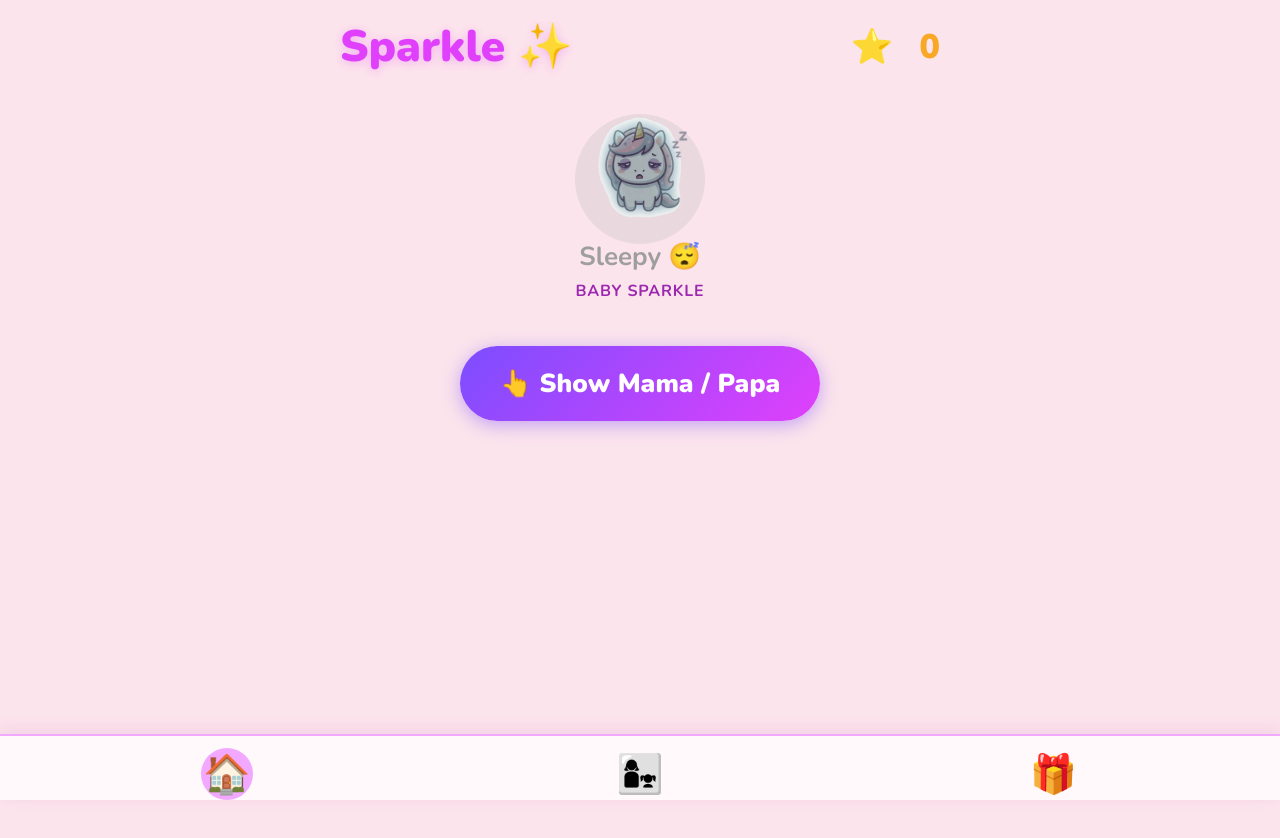
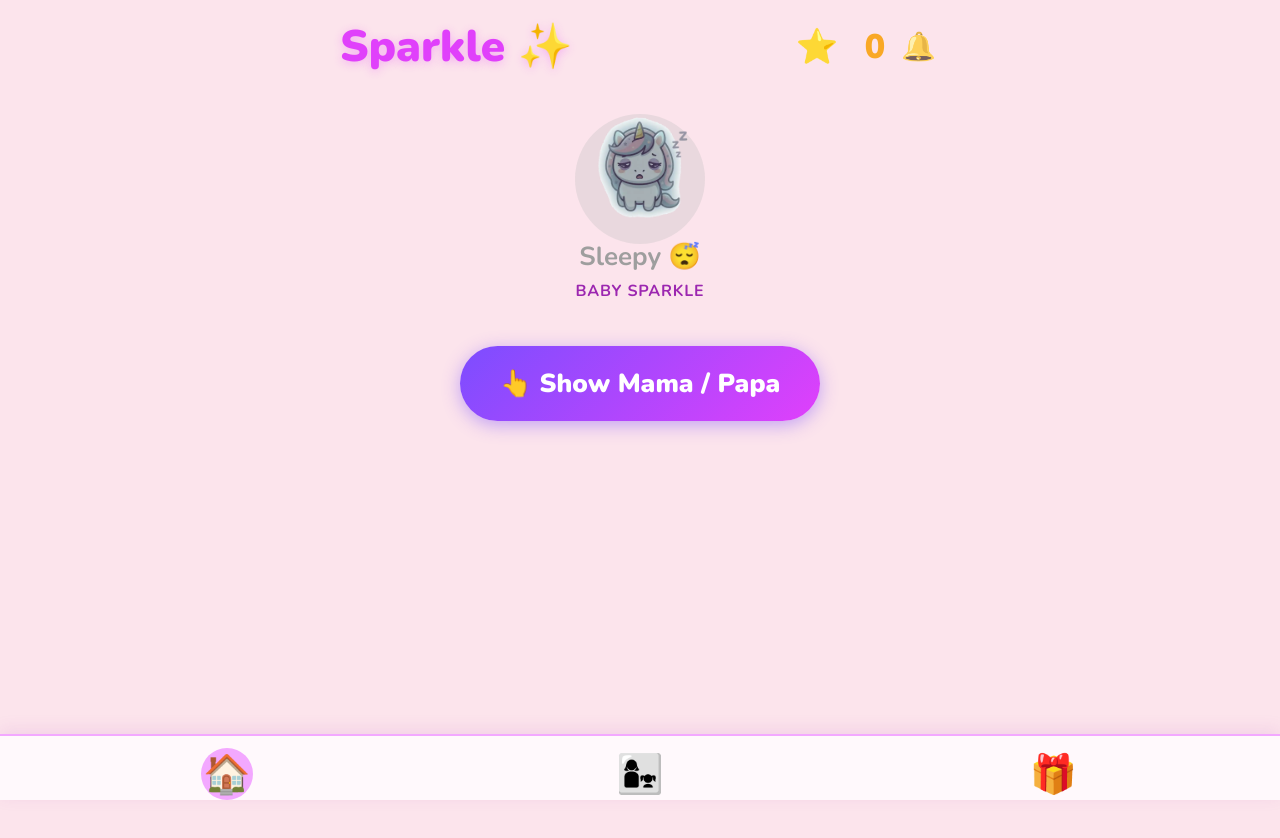
Before and after one commit to pradeepverse/sparkle-app, a React (Vite) app: page / in a window 1280 px wide. Shown: the top 838 px of the page. Built offline with nearby package versions, Linux system fonts and the light colour scheme.

Commit message:
enabled sound, clean up and mood logic fix

```diff
--- a/src/App.tsx
+++ b/src/App.tsx
@@ -2,6 +2,7 @@ import { useState, useEffect, useCallback } from 'react'
 import type { Screen, Habit, DailyEntry, UserProgress, Reward } from './types'
 import { LOCAL_STORAGE_KEYS, IDB_STORES, UNICORN_LEVEL_NAMES } from './types'
 import { lsGet, lsSet } from './storage/localStorage'
+import { playPendingTap, playStarsEarned, playLuckyStar, playRewardRedeemed } from './utils/sounds'
 import { idbGet, idbGetAll, idbPut, idbDelete, getEntriesForDate, deleteEntriesForDate } from './storage/indexedDB'
 import { DEFAULT_HABITS, PARENT_APPROVE_HABIT_IDS } from './data/habits'
 import { ConfigureScreen } from './screens/ConfigureScreen/ConfigureScreen'
@@ -78,6 +79,9 @@ export default function App() {
   // Tracks the current calendar date — updates every 30s to detect midnight rollover
   const [currentDate, setCurrentDate] = useState(() => getTodayString())
 
+  const [soundEnabled, setSoundEnabled] = useState<boolean>(
+    () => lsGet<boolean>(LOCAL_STORAGE_KEYS.SOUND_ENABLED) ?? true
+  )
   const [pinUnlocked,  setPinUnlocked]  = useState(false)
   const [parentTab,    setParentTab]    = useState<'approval' | 'dashboard' | 'configure'>('approval')
   const [redeemTarget, setRedeemTarget] = useState<Reward | null>(null)
@@ -184,10 +188,12 @@ export default function App() {
     await idbPut(IDB_STORES.DAILY_ENTRIES, updated)
     setEntries(prev => new Map(prev).set(habitId, updated))
 
-    if (!needsApproval) {
+    if (needsApproval) {
+      if (soundEnabled) playPendingTap()
+    } else {
       triggerCelebration(habit.points, 0, today)
     }
-  }, [habits, entries])
+  }, [habits, entries, soundEnabled])
 
   // ── Handle parent approval ─────────────────────────────────────────────────
   const handleApproveHabit = useCallback(async (habitId: string) => {
@@ -285,6 +291,7 @@ export default function App() {
     await idbPut(IDB_STORES.REWARDS, updated)
     setRewards(prev => prev.map(r => r.id === reward.id ? updated : r))
     setProgress(prev => ({ ...prev, totalStars: prev.totalStars - reward.starCost }))
+    if (soundEnabled) playRewardRedeemed()
     triggerCelebration(0, 0, getTodayString())
     setRedeemTarget(null)
   }, [progress.totalStars])
@@ -296,6 +303,10 @@ export default function App() {
     setStarBurstBonus(bonus)
     setStarBurstTrigger(prev => prev + 1)
     setStarBumpKey(prev => prev + 1)
+    if (soundEnabled) {
+      if (bonus > 0) playLuckyStar()
+      else playStarsEarned()
+    }
 
     if (starsEarned + bonus === 0) return
     setProgress(prev => {
@@ -316,6 +327,15 @@ export default function App() {
         unicornName: UNICORN_LEVEL_NAMES[newLevel],
       }
     })
+  }, [soundEnabled])
+
+  // ── Sound toggle ──────────────────────────────────────────────────────────
+  const handleToggleSound = useCallback(() => {
+    setSoundEnabled(prev => {
+      const next = !prev
+      lsSet(LOCAL_STORAGE_KEYS.SOUND_ENABLED, next)
+      return next
+    })
   }, [])
 
   // ── Navigate: push a history entry + update React state ──────────────────
@@ -335,7 +355,9 @@ export default function App() {
             progress={progress}
             isUnicornAnimating={isUnicornAnimating}
             starBumpKey={starBumpKey}
+            soundEnabled={soundEnabled}
             onTapHabit={handleTapHabit}
+            onToggleSound={handleToggleSound}
             onShowParent={() => navigateTo('parent-approval')}
           />
         )
--- a/src/screens/HomeScreen/HomeScreen.module.css
+++ b/src/screens/HomeScreen/HomeScreen.module.css
@@ -25,6 +25,12 @@
   line-height: 1;
 }
 
+.headerRight {
+  display: flex;
+  align-items: center;
+  gap: 0.6rem;
+}
+
 .starCount {
   display: flex;
   align-items: center;
@@ -34,6 +40,18 @@
   color: var(--color-accent-dark);
   animation: sparkle-bump 0.35s ease both;
 }
+
+.soundBtn {
+  font-size: 1.4rem;
+  line-height: 1;
+  padding: 0.2rem;
+  background: none;
+  border-radius: 50%;
+  transition: transform var(--transition-fast), opacity var(--transition-fast);
+  opacity: 0.75;
+}
+
+.soundBtn:hover { opacity: 1; transform: scale(1.15); }
 
 .starNumber {
   min-width: 2ch;
--- a/src/screens/HomeScreen/HomeScreen.tsx
+++ b/src/screens/HomeScreen/HomeScreen.tsx
@@ -11,7 +11,9 @@ interface HomeScreenProps {
   progress: UserProgress
   isUnicornAnimating: boolean
   starBumpKey: number               // changes to trigger star number bump animation
+  soundEnabled: boolean
   onTapHabit: (habitId: string) => void
+  onToggleSound: () => void
   onShowParent: () => void
 }
 
@@ -21,7 +23,9 @@ export function HomeScreen({
   progress,
   isUnicornAnimating,
   starBumpKey,
+  soundEnabled,
   onTapHabit,
+  onToggleSound,
   onShowParent,
 }: HomeScreenProps) {
   const starsToday = Array.from(entries.values()).reduce(
@@ -38,6 +42,7 @@ export function HomeScreen({
       {/* ── Header ─────────────────────────────────────────────────── */}
       <header className={styles.header}>
         <h1 className={styles.title}>Sparkle ✨</h1>
+        <div className={styles.headerRight}>
           <div
             className={styles.starCount}
             key={starBumpKey}
@@ -46,6 +51,14 @@ export function HomeScreen({
           >
             <span aria-hidden="true">⭐</span>
             <span className={styles.starNumber}>{progress.totalStars}</span>
+          </div>
+          <button
+            className={styles.soundBtn}
+            onClick={onToggleSound}
+            aria-label={soundEnabled ? 'Mute sounds' : 'Unmute sounds'}
+          >
+            {soundEnabled ? '🔔' : '🔕'}
+          </button>
         </div>
       </header>
 
--- a/src/types/index.ts
+++ b/src/types/index.ts
@@ -71,6 +71,7 @@ export const UNICORN_LEVEL_NAMES: Record<number, string> = {
 export const LOCAL_STORAGE_KEYS = {
   USER_PROGRESS: 'sparkle_progress',
   PARENT_PIN: 'sparkle_pin',
+  SOUND_ENABLED: 'sparkle_sound',
 } as const
 
 export const IDB_DB_NAME = 'sparkle-db'
--- /dev/null
+++ b/src/utils/sounds.ts
@@ -0,0 +1,68 @@
+// Web Audio API chime synthesiser — no external files needed.
+// All sounds are generated from oscillators with bell-like envelopes.
+
+let ctx: AudioContext | null = null
+
+function getCtx(): AudioContext {
+  if (!ctx) ctx = new AudioContext()
+  if (ctx.state === 'suspended') ctx.resume()
+  return ctx
+}
+
+function tone(
+  freq: number,
+  startTime: number,
+  duration: number,
+  volume = 0.22,
+  type: OscillatorType = 'sine',
+) {
+  const ac = getCtx()
+  const osc  = ac.createOscillator()
+  const gain = ac.createGain()
+  osc.connect(gain)
+  gain.connect(ac.destination)
+  osc.type = type
+  osc.frequency.value = freq
+  // Bell envelope: near-instant attack, slow exponential decay
+  gain.gain.setValueAtTime(0, startTime)
+  gain.gain.linearRampToValueAtTime(volume, startTime + 0.008)
+  gain.gain.exponentialRampToValueAtTime(0.001, startTime + duration)
+  osc.start(startTime)
+  osc.stop(startTime + duration + 0.05)
+}
+
+// ─── Public sound functions ────────────────────────────────────────────────
+
+/** Soft single ding when a habit is tapped but needs parent approval */
+export function playPendingTap() {
+  const t = getCtx().currentTime
+  tone(523.25, t, 0.35, 0.18)  // C5 — gentle, non-committal
+}
+
+/** Warm 3-note ascending chime when stars are earned immediately */
+export function playStarsEarned() {
+  const t = getCtx().currentTime
+  tone(523.25, t,        0.55)  // C5
+  tone(659.25, t + 0.13, 0.55)  // E5
+  tone(783.99, t + 0.26, 0.70)  // G5
+}
+
+/** 4-note sparkle arpeggio for a lucky star bonus */
+export function playLuckyStar() {
+  const t = getCtx().currentTime
+  tone(659.25, t,        0.30)  // E5
+  tone(783.99, t + 0.10, 0.30)  // G5
+  tone(987.77, t + 0.20, 0.30)  // B5
+  tone(1046.5, t + 0.30, 0.65, 0.28)  // C6 — bright top note
+}
+
+/** Short victory jingle when a reward is redeemed */
+export function playRewardRedeemed() {
+  const t = getCtx().currentTime
+  tone(523.25, t,        0.18)  // C5
+  tone(659.25, t + 0.10, 0.18)  // E5
+  tone(783.99, t + 0.20, 0.18)  // G5
+  tone(659.25, t + 0.30, 0.18)  // E5
+  tone(783.99, t + 0.40, 0.18)  // G5
+  tone(1046.5, t + 0.50, 0.90, 0.30)  // C6
+}
--- a/src/utils/unicornMood.ts
+++ b/src/utils/unicornMood.ts
@@ -16,6 +16,7 @@ export function computeMood(
 
   const pct = maxPossibleToday > 0 ? starsEarnedToday / maxPossibleToday : 0
 
+  if (pct >= 1.0) return 'party'
   if (streak >= 7 && pct >= 0.7) return 'party'
   if (pct >= 0.7) return 'magical'
   if (pct >= 0.4) return 'happy'
```
Also changed, not shown: src/screens/ConfigureScreen/ConfigureScreen.module.css (+75 -27 lines), src/screens/ConfigureScreen/ConfigureScreen.tsx (+73 -42 lines). Lines whose indentation alone changed are shown as unchanged.
